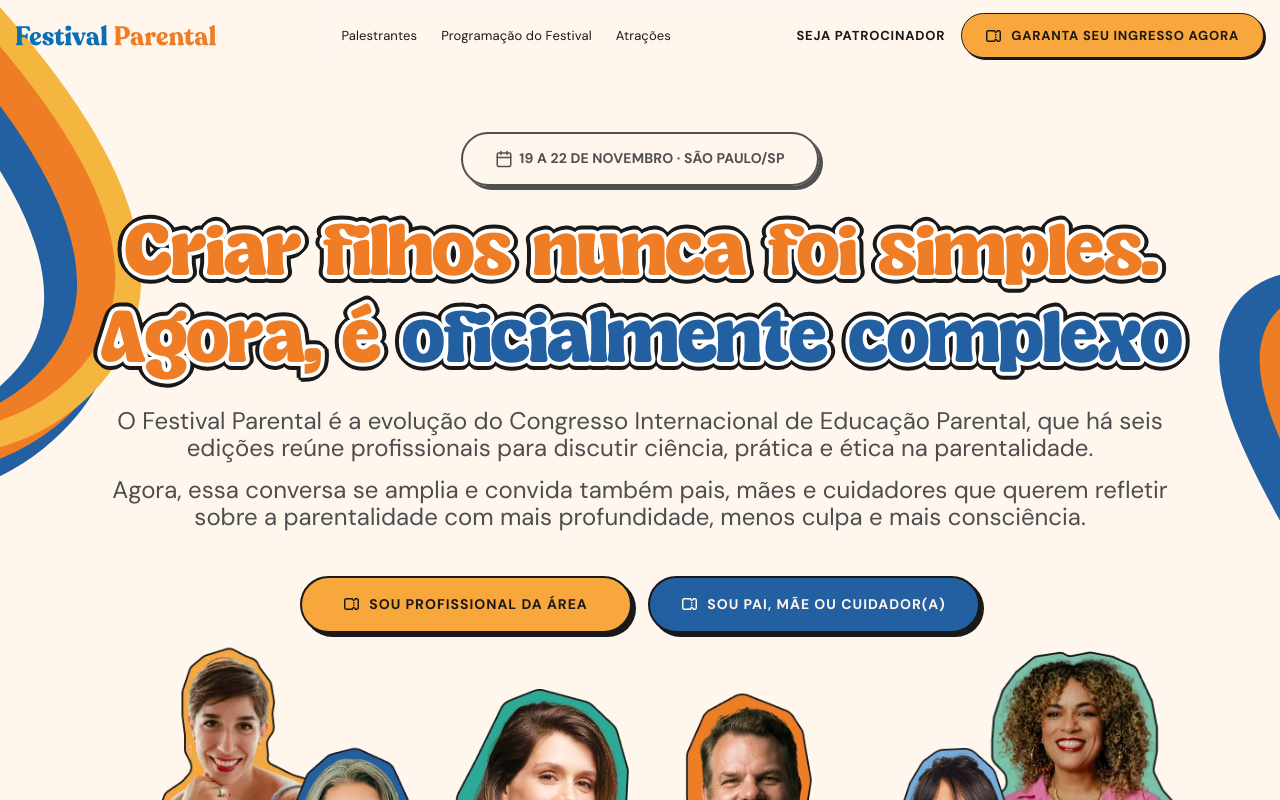
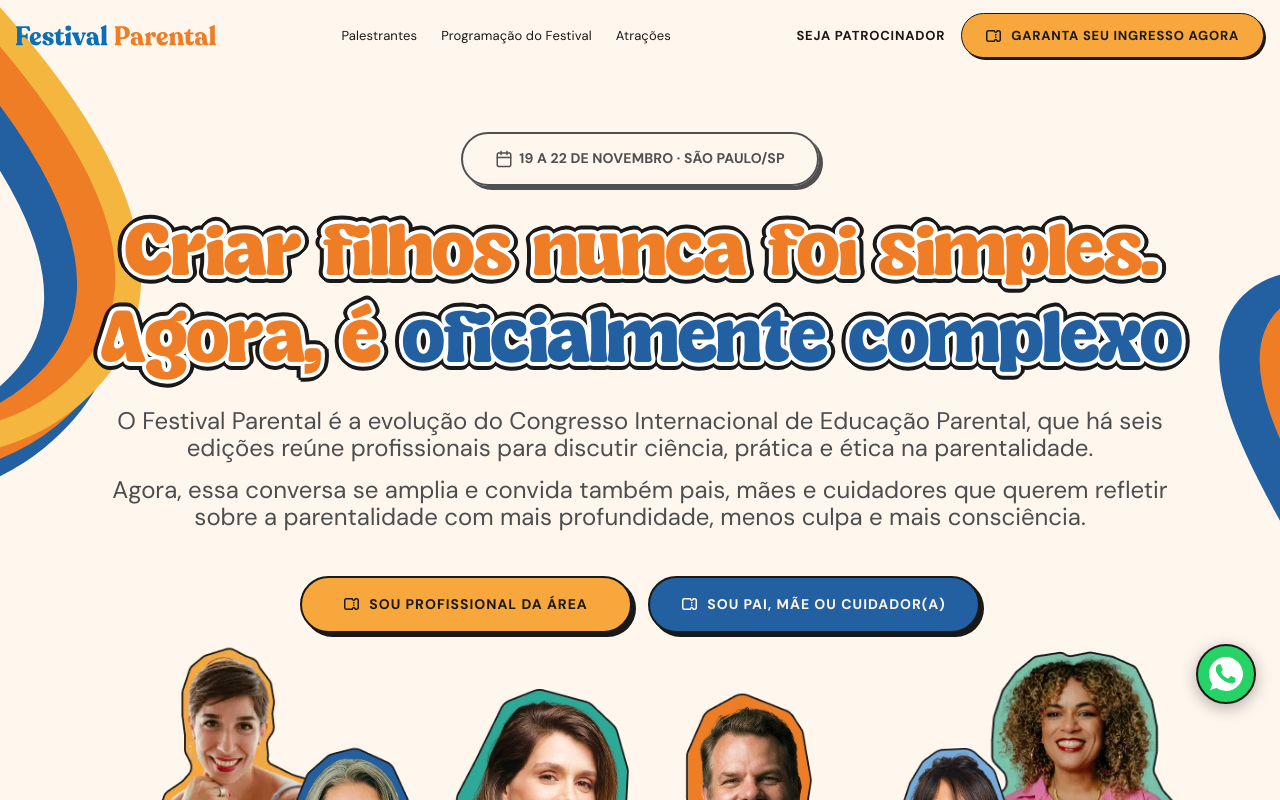
Before and after one commit to oanthonydesign/-LP-Festival-parental, a Next.js app: page / in a window 1280 px wide. Shown: the top 800 px of the page. Built offline with nearby package versions, Linux system fonts and the light colour scheme.

Commit message:
feat: add WhatsApp floating button and hide gallery button

```diff
--- a/src/app/page.tsx
+++ b/src/app/page.tsx
@@ -20,6 +20,7 @@
 import SectionScheduleSimple from '@/components/sections/SectionScheduleSimple';
 import SectionSpecialGuests from '@/components/sections/SectionSpecialGuests';
 import StickyBottomBar from '@/components/sections/StickyBottomBar';
+import WhatsAppButton from '@/components/sections/WhatsAppButton';
 
 const SHOW_STICKY_BAR = true;
 
@@ -51,6 +52,7 @@
             {/* <Section14 /> */}
             <Rodape />
             <Copyright />
+            <WhatsAppButton />
             {SHOW_STICKY_BAR && <StickyBottomBar />}
         </main>
     )
--- /dev/null
+++ b/src/components/sections/WhatsAppButton.tsx
@@ -0,0 +1,30 @@
+'use client';
+
+// Número do WhatsApp (trocar pelo número real)
+const WHATSAPP_NUMBER = '5511915983957';
+const WHATSAPP_MESSAGE = 'Olá! Gostaria de saber mais sobre o Festival Parental 2026.';
+
+export default function WhatsAppButton() {
+    const url = `https://wa.me/${WHATSAPP_NUMBER}?text=${encodeURIComponent(WHATSAPP_MESSAGE)}`;
+
+    return (
+        <a
+            href={url}
+            target="_blank"
+            rel="noopener noreferrer"
+            aria-label="Fale conosco pelo WhatsApp"
+            className="fixed bottom-24 right-6 z-[998] group"
+        >
+            <div className="bg-[#25D366] w-[60px] h-[60px] rounded-full flex items-center justify-center shadow-[0_4px_16px_rgba(0,0,0,0.3)] border-2 border-[#191919] transition-all duration-300 hover:scale-110 hover:shadow-[0_6px_24px_rgba(0,0,0,0.4)]">
+                <svg
+                    xmlns="http://www.w3.org/2000/svg"
+                    viewBox="0 0 32 32"
+                    fill="white"
+                    className="w-[34px] h-[34px]"
+                >
+                    <path d="M16.004 0h-.008C7.174 0 0 7.176 0 16.004c0 3.502 1.14 6.744 3.072 9.378L1.062 31.16l5.964-1.97A15.914 15.914 0 0016.004 32C24.826 32 32 24.824 32 16.004 32 7.176 24.826 0 16.004 0zm9.318 22.59c-.39 1.102-1.936 2.016-3.178 2.282-.852.18-1.964.324-5.708-1.226-4.792-1.984-7.872-6.848-8.114-7.166-.23-.318-1.948-2.596-1.948-4.95 0-2.356 1.234-3.514 1.672-3.992.39-.426 1.026-.638 1.636-.638.198 0 .374.01.534.018.478.02.718.048 1.034.8.392.936 1.348 3.292 1.466 3.532.12.24.24.558.08.876-.148.326-.278.47-.518.744-.24.274-.468.484-.708.778-.218.258-.464.534-.198 1.012.266.47 1.184 1.952 2.542 3.162 1.746 1.556 3.218 2.038 3.674 2.264.358.18.784.148 1.06-.148.352-.376.786-.998 1.228-1.612.314-.438.712-.494 1.104-.328.398.16 2.524 1.19 2.958 1.408.434.218.724.326.832.506.106.18.106 1.044-.284 2.148z" />
+                </svg>
+            </div>
+        </a>
+    );
+}
```
